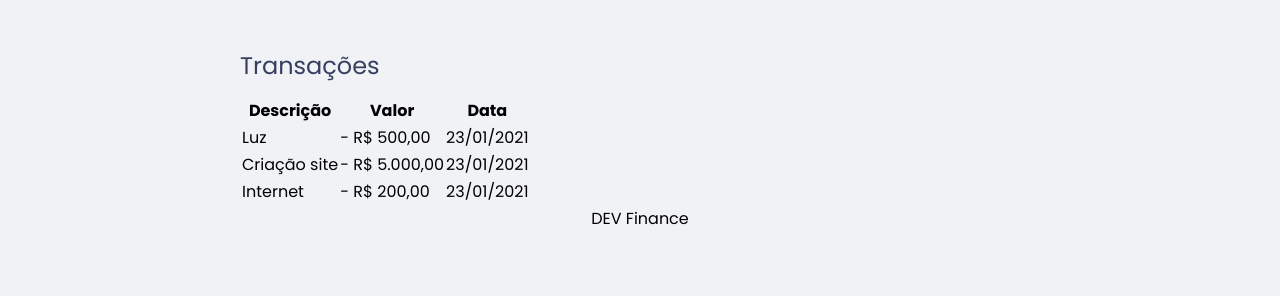
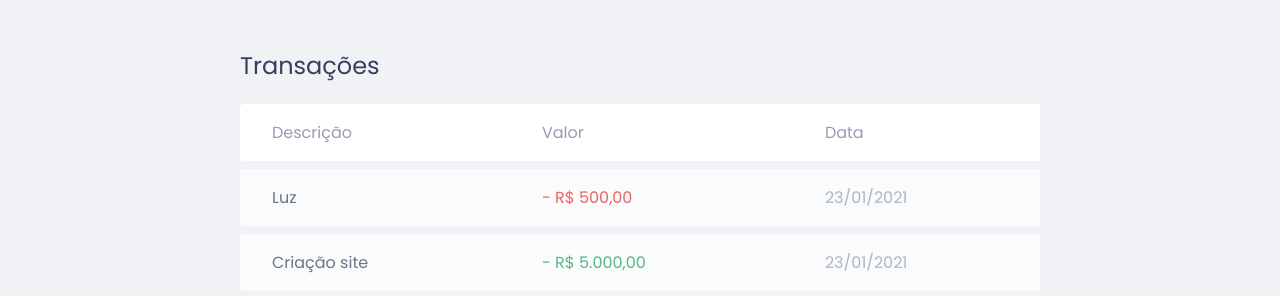
Before and after one commit to wwilliamsantana/FinanceSystem, a plain HTML site: page index.html in a window 1280 px wide. Shown: the part 638-934 px from the top of the page. Before the commit the page ends 869 px from the top, so only its background shows below. Drawn offline with Linux system fonts and the light colour scheme.

Commit message:
CSS Finale / attributes HTML

```diff
--- a/index.html
+++ b/index.html
@@ -30,7 +30,7 @@
           <h3>Saídas</h3>
           <p>R$ 2.000,00</p>
         </div>
-        <div class="card total">
+        <div class="card total class="description"">
           <h3>Total</h3>
           <p>R$ 3.000,00</p>
         </div>
@@ -50,19 +50,19 @@
 
           <tbody>
             <tr>
-              <td>Luz</td>
-              <td>- R$ 500,00</td>
-              <td>23/01/2021</td>
+              <td class="description">Luz</td>
+              <td class="expense">- R$ 500,00</td>
+              <td class="date">23/01/2021</td>
             </tr>
             <tr>
-              <td>Criação site</td>
-              <td>- R$ 5.000,00</td>
-              <td>23/01/2021</td>
+              <td class="description">Criação site</td>
+              <td class="income">- R$ 5.000,00</td>
+              <td class="date">23/01/2021</td>
             </tr>
             <tr>
-              <td>Internet</td>
-              <td>- R$ 200,00</td>
-              <td>23/01/2021</td>
+              <td class="description">Internet</td>
+              <td class="expense">- R$ 200,00</td>
+              <td class="date">23/01/2021</td>
             </tr>
           </tbody>
         </table>
--- a/style.css
+++ b/style.css
@@ -69,9 +69,59 @@ header {
   background: #49aa26;
   color: #fff;
 }
+/*TABLE ==============*/
+#data-table {
+  width: 100%;
+  border-spacing: 0 0.5rem;
+  color: #969cb3;
+}
+
+table thead tr th:first-child,
+table tbody tr td:first-child {
+  border-radius: 0.25rem 0 0 0.25rem;
+}
+
+table thead th {
+  background: #fff;
+  font-weight: normal;
+  padding: 1rem 2rem;
+  text-align: left;
+}
+
+table tbody tr {
+  opacity: 0.7;
+}
+
+table tbody tr:hover {
+  opacity: 1;
+}
+
+table tbody td {
+  background: #fff;
+  padding: 1rem 2rem;
+}
+
+td.description {
+  color: var(--dark-blue);
+}
+
+td.income {
+  color: #12a454;
+}
+
+td.expense {
+  color: #e92929;
+}
+
+/* td.date {
+  color: ;
+} */
 
 /*FOOTER ==============*/
 
 footer {
   text-align: center;
+  padding: 4rem 0 2rem;
+  color: var(--dark-blue);
+  opacity: 0.7;
 }
```
